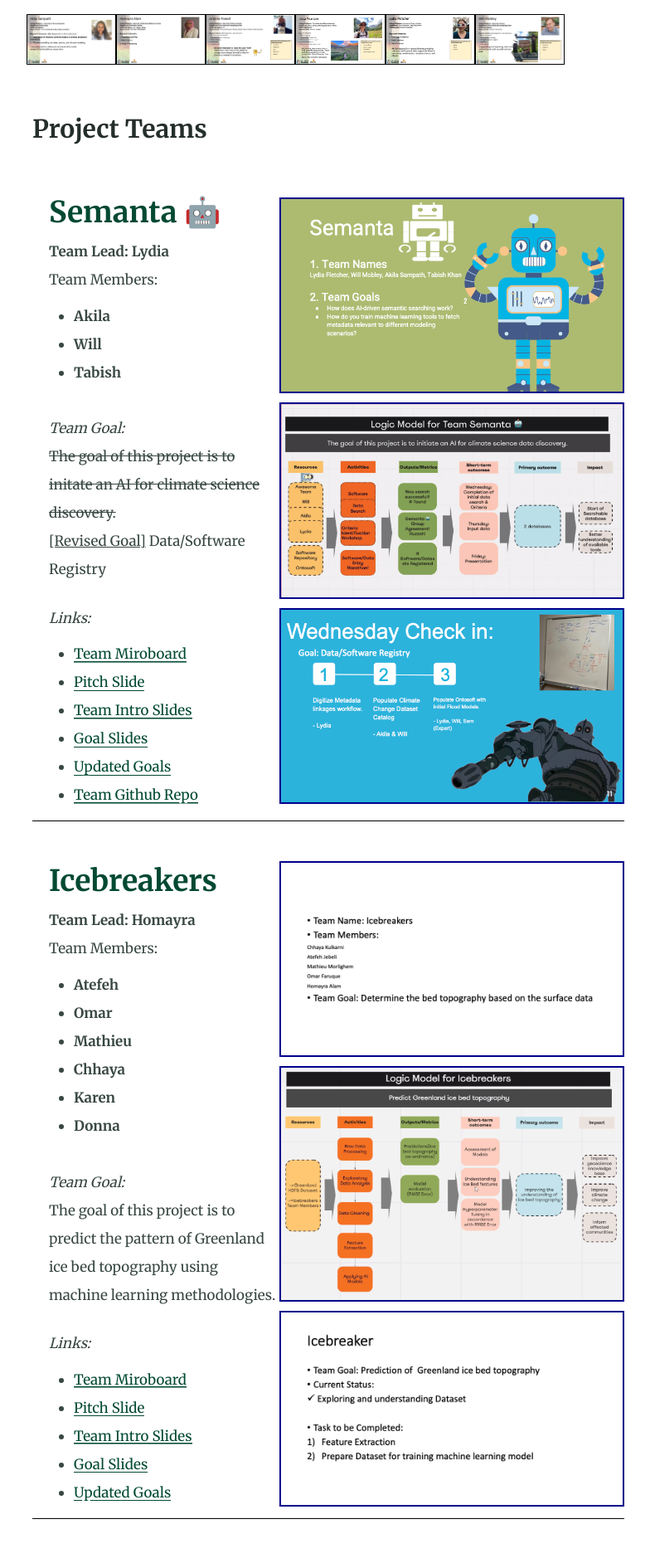
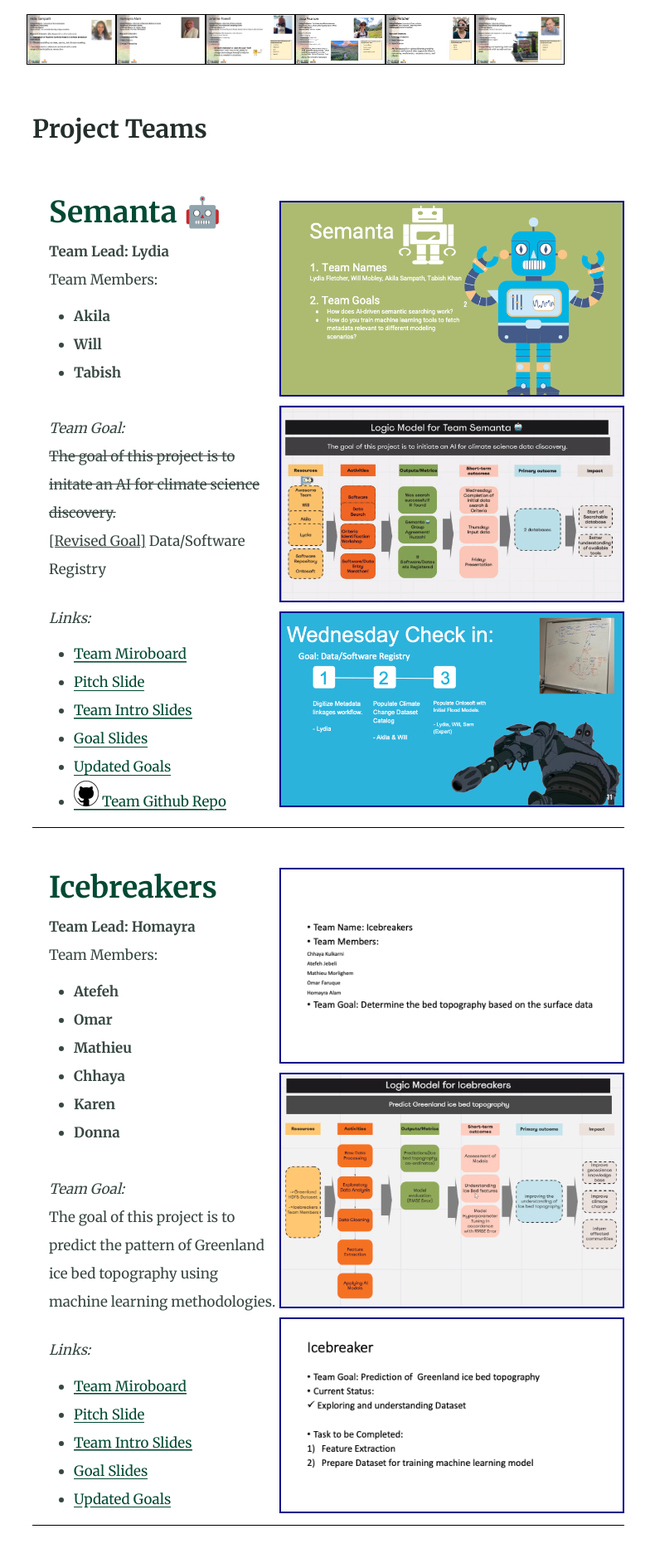
Before and after one commit to IS-GEO/ISGEO-22, a Jekyll site: the page built from index.md, in a window 1280 px wide. Shown: the part 2900-4784 px from the top of the page at 83% size, without its empty margins (25-809 px from the left). Built offline with Jekyll 4.4.1, drawn with Linux system fonts in a browser that asks for light colours; comment, search, counter and statistics services are not loaded.

Commit message:
added github logo

```diff
--- a/_includes/teams.html
+++ b/_includes/teams.html
@@ -50,7 +50,7 @@ li {
    <li style="margin-left: 30px;"><a href="{{ site.url }}{{ site.baseurl}}{{ team.teamupdatepdf }}" target="_blank">Updated Goals</a></li>
    {% endif %}
    {% if team.teamgithub %}
-   <li style="margin-left: 30px;"><a href="{{ team.teamgithub }}" target="_blank">Team Github Repo</a></li>
+   <li style="margin-left: 30px;"><a href="{{ team.teamgithub }}" target="_blank"><img src="{{ site.url }}{{ site.baseurl}}/assets/github_30px.png">  Team Github Repo</a></li>
    {% endif %}
 
  </ul>
```
Also changed, not shown: assets/github_30px.png (added).
